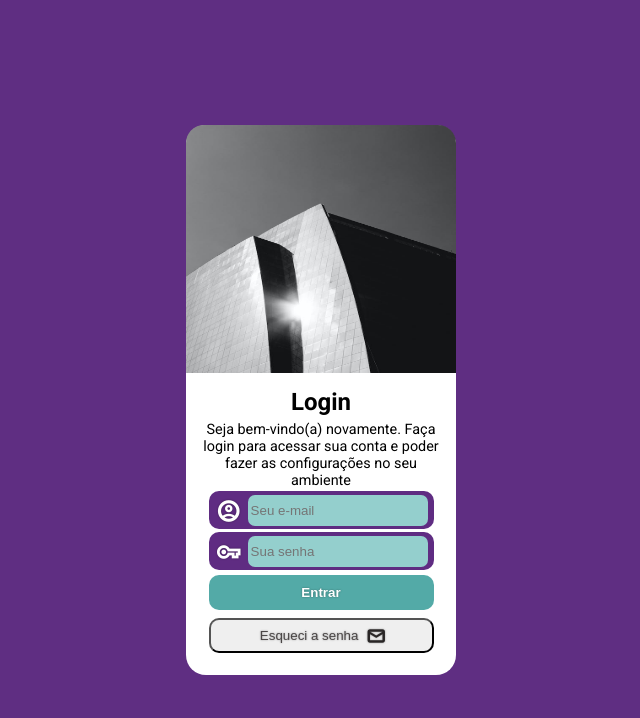
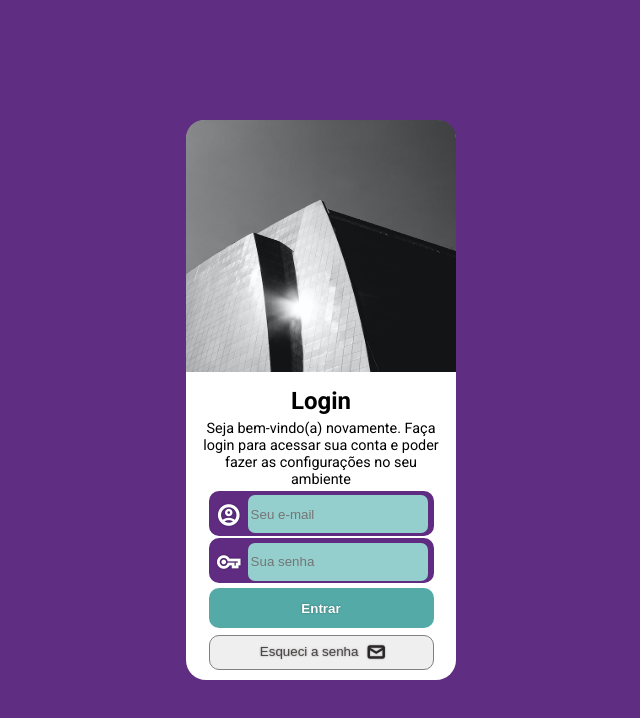
Before and after one commit to gsuiz/projeto-telalogin, a plain HTML site: page index.html in a window 1280 px wide. Shown: the whole page, without its empty margins (319-959 px from the left). Drawn offline with nearby package versions, Linux system fonts and the light colour scheme.

Commit message:
ajustando os tamanhos

```diff
--- a/css/style.css
+++ b/css/style.css
@@ -18,7 +18,7 @@ main{
     /* lembrar de colocar max height e width */
     width: 270px;
     max-width: 70vw;
-    height: 550px;
+    height: 560px;
     background-color:white;
     position:absolute;
     top: 50%;
@@ -53,17 +53,23 @@ main{
 }
 .container-1,.container-2,.container-3,button{
     width: 90%;
-    height: 10%;
+    height: 45px;
     margin:1% auto;
     border-radius: 10px;
     text-shadow: 0 0 2px rgb(0, 0, 0, 0.4);
 }
 .container-3 button{
     width: 100%;
+    height: 35px;
     color: rgb(75, 71, 71);
+    text-shadow: 0;
+    border: solid 1px gray;
+}
+.container-3 button:hover{
+    background-color: #71dad8;
 }
 #enter{
-    height: 35px;
+    height: 40px;
     background-color:#53aaa7;
     color: white;
     text-shadow: 0;
@@ -74,7 +80,7 @@ main{
     background-color:#3a7473 ;
 }
 #letter{
-    height: 31px;
+    height: 35px;
     color:black;
     text-shadow: 0;
     border: 0;
@@ -92,8 +98,8 @@ main{
 }
 .container-1 #email, .container-2 #senha{
     width: 80%;
-    height: 31px;
-    margin:0 0 1.5% 3%;
+    height: 38px;
+    margin:2% 0 1.5% 3%;
     padding-left: 1%;
     border-radius: 7px;
     color:black;
```
